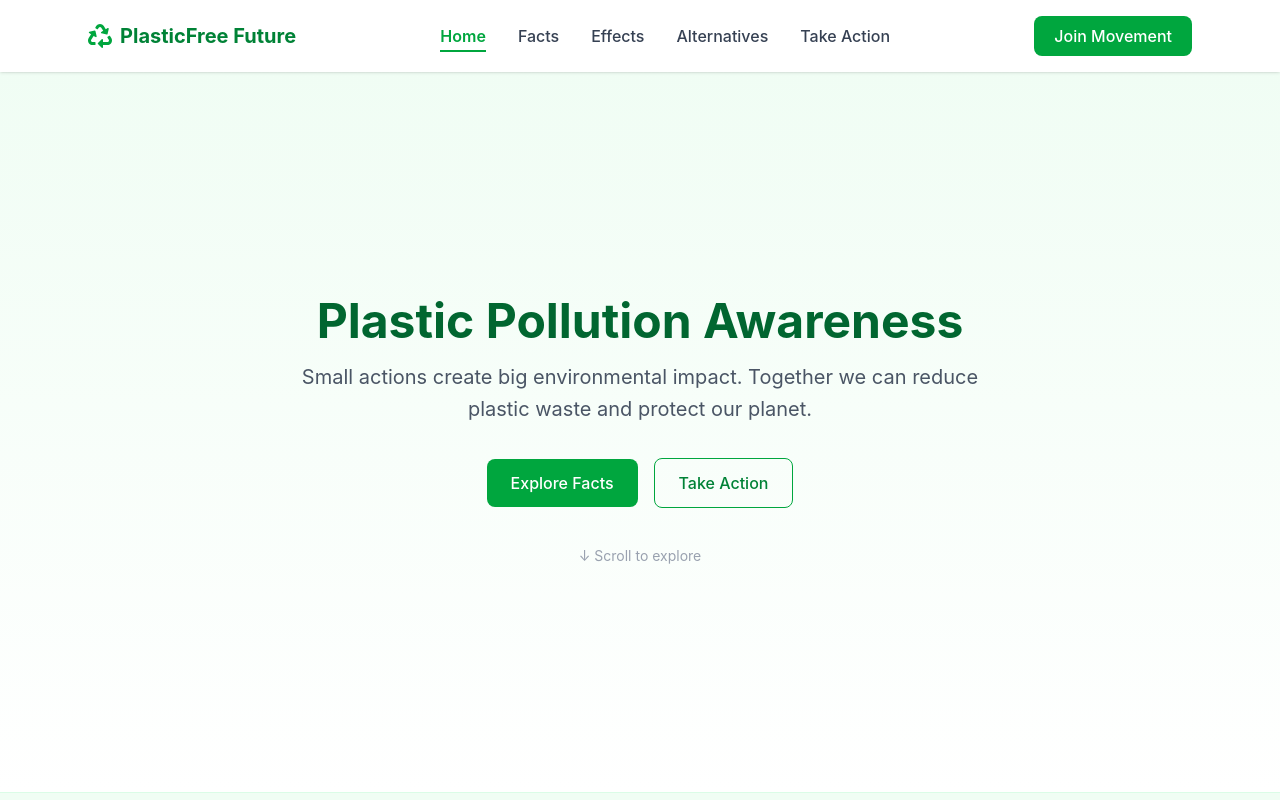
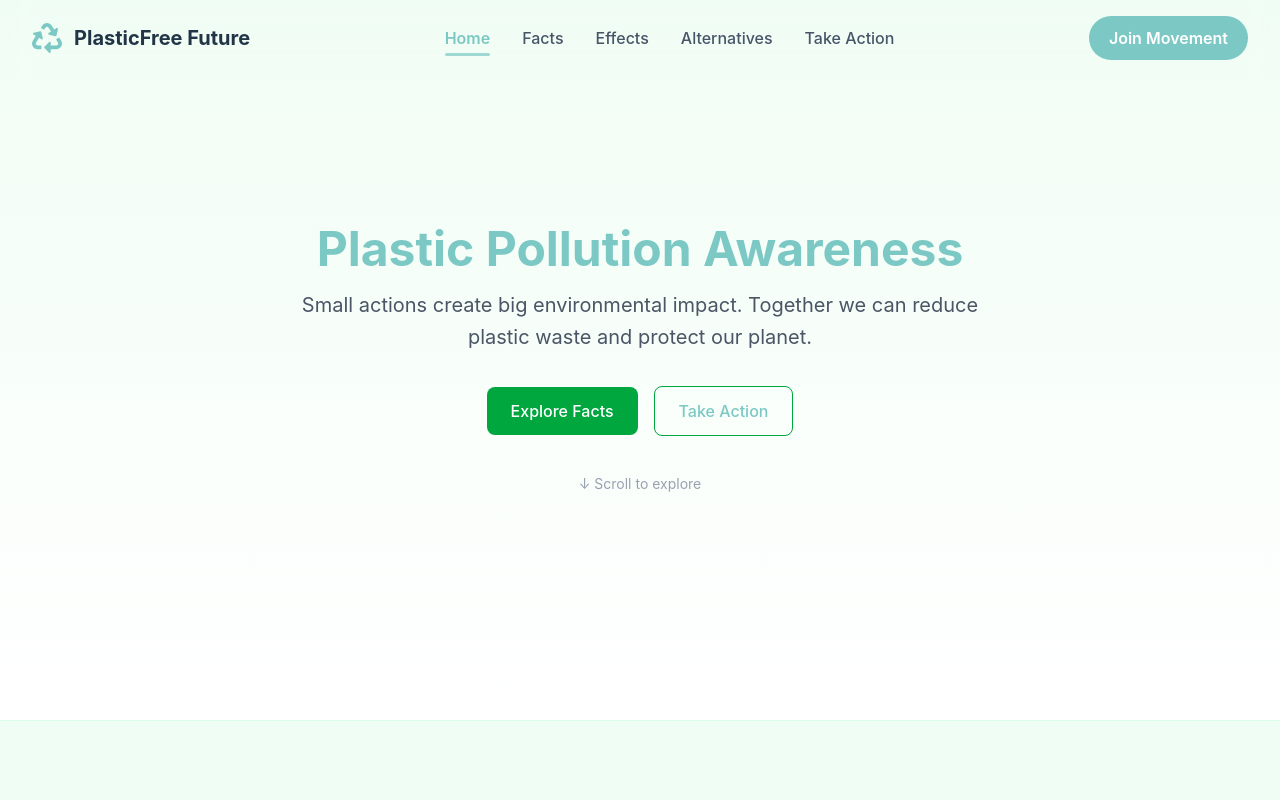
Before and after one commit to Ayman-Kz25/PlasticFree-Future, a React (Vite) app: page / in a window 1280 px wide. Shown: the top 800 px of the page. Built offline with nearby package versions, Linux system fonts and the light colour scheme.

Commit message:
improved navbar

```diff
--- a/src/components/Navbar.jsx
+++ b/src/components/Navbar.jsx
@@ -1,11 +1,25 @@
 import { NavLink } from "react-router-dom";
 import { FaRecycle } from "react-icons/fa";
+import { useEffect, useState } from "react";
 
 const Navbar = () => {
+  const [scrolled, setScrolled] = useState(false);
+
+  useEffect(() => {
+    const handleScroll = () => {
+      setScrolled(window.scrollY > 50);
+    };
+
+    window.addEventListener("scroll", handleScroll);
+
+    return () => {
+      window.removeEventListener("scroll", handleScroll);
+    };
+  }, []);
+
   return (
-    <nav className="navbar">
+    <nav className={`navbar ${scrolled ? "navbar-scrolled" : ""}`}>
       <div className="navbar-container">
-
         {/* Logo */}
         <div className="navbar-logo">
           <FaRecycle className="logo-icon" />
@@ -14,7 +28,6 @@ const Navbar = () => {
 
         {/* Links */}
         <ul className="navbar-links">
-
           <li>
             <NavLink
               to="/"
@@ -69,14 +82,12 @@ const Navbar = () => {
               Take Action
             </NavLink>
           </li>
-
         </ul>
 
         {/* CTA */}
         <NavLink to="/join" className="navbar-btn">
           Join Movement
         </NavLink>
-
       </div>
     </nav>
   );
--- a/src/index.css
+++ b/src/index.css
@@ -4,25 +4,49 @@
   @apply m-0 p-0 box-border;
 }
 
+:root {
+  --primary: #7bc8c4;
+  --secondary: #9dd9d2;
+
+  --heading: #213547;
+  --text: #475569;
+
+  --button-text: #ffffff;
+
+  --border: rgba(255,255,255,0.15);
+
+  --navbar-bg: rgba(255,255,255,0.12);
+}
+
 /* Navbar - Component */
 .navbar {
-  @apply w-full bg-white shadow-sm sticky top-0 z-50;
+  @apply fixed top-0 left-0 z-50 w-full
+  bg-transparent
+  backdrop-blur-md;
+}
+
+.navbar-scrolled {
+  @apply bg-[color:var(--navbar-bg)]
+  border-b
+  border-[color:var(--border)];
 }
 
 .navbar-container {
-  @apply max-w-6xl mx-auto flex items-center justify-between px-6 py-4;
+  @apply max-w-7xl mx-auto
+  flex items-center justify-between
+  px-6 lg:px-8 py-4;
 }
 
 .navbar-logo {
-  @apply flex items-center gap-2;
+  @apply flex items-center gap-3;
 }
 
 .logo-icon {
-  @apply text-green-600 text-2xl;
+  @apply text-3xl text-[color:var(--primary)];
 }
 
 .navbar-logo h1 {
-  @apply text-xl font-bold text-green-700;
+  @apply text-xl font-bold text-[color:var(--heading)];
 }
 
 .navbar-links {
@@ -30,15 +54,44 @@
 }
 
 .nav-link {
-  @apply text-gray-700 font-medium transition duration-300 hover:text-green-600;
+  @apply font-medium
+  text-[color:var(--text)]
+  transition-all duration-300;
+}
+
+.nav-link:hover {
+  @apply text-[color:var(--secondary)];
 }
 
 .nav-active {
-  @apply text-green-600 font-semibold border-b-2 border-green-600 pb-1;
+  @apply relative
+  font-semibold
+  text-[color:var(--primary)];
+}
+
+.nav-active::after {
+  content: "";
+  @apply absolute
+  left-0
+  -bottom-2
+  h-[3px]
+  w-full
+  rounded-full
+  bg-[color:var(--secondary)];
 }
 
 .navbar-btn {
-  @apply bg-green-600 text-white px-5 py-2 rounded-lg font-medium transition duration-300 hover:bg-green-700;
+  @apply px-5 py-2.5
+  rounded-full
+  font-semibold
+  text-[color:var(--button-text)]
+  bg-[color:var(--primary)]
+  transition-all duration-300;
+}
+
+.navbar-btn:hover {
+  @apply bg-[color:var(--secondary)]
+  -translate-y-0.5;
 }
 
 /* Footer - Component */
@@ -59,11 +112,11 @@
 }
 
 .footer-icon {
-  @apply text-green-600 text-2xl;
+  @apply text-[var(--secondary)] text-2xl;
 }
 
 .footer-logo h2 {
-  @apply text-lg font-bold text-green-700;
+  @apply text-lg font-bold text-[var(--primary)];
 }
 
 .footer-brand p {
@@ -71,11 +124,11 @@
 }
 
 .footer-links {
-  @apply flex flex-col md:flex-row gap-3 md:gap-6 text-gray-700 font-medium;
+  @apply flex flex-col md:flex-row gap-3 md:gap-6 text-[var(--text)] font-medium;
 }
 
 .footer-links a {
-  @apply hover:text-green-600 transition;
+  @apply hover:text-[var(--secondary)] transition;
 }
 
 .footer-bottom {
@@ -92,7 +145,7 @@
 }
 
 .home-title {
-  @apply text-4xl md:text-5xl font-bold text-green-800 mb-4;
+  @apply text-4xl md:text-5xl font-bold text-[var(--primary)] mb-4;
 }
 
 .home-subtitle {
@@ -108,7 +161,7 @@
 }
 
 .home-btn.secondary {
-  @apply border border-green-600 text-green-700 px-6 py-3 rounded-lg font-medium hover:bg-green-50 transition;
+  @apply border border-green-600 text-[var(--primary)] px-6 py-3 rounded-lg font-medium hover:bg-green-50 transition;
 }
 
 .home-scroll {
```
